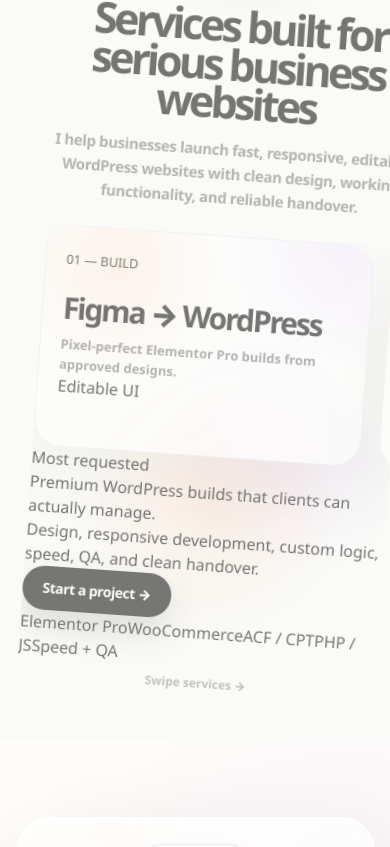
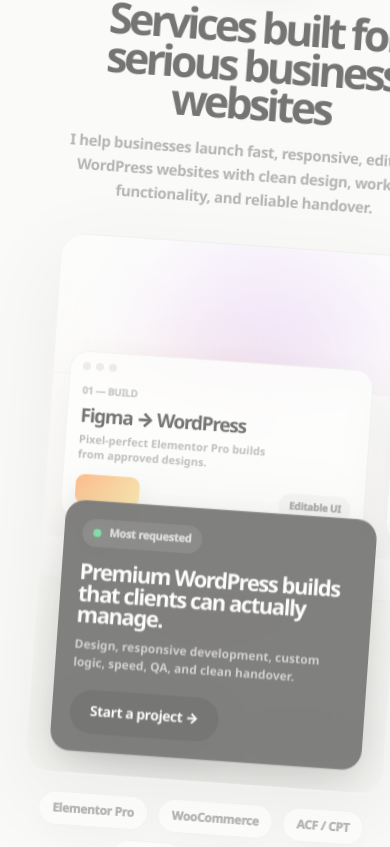
Before and after one commit to adeeliqbalanjum/Portfolio-v6, a Next.js app: page / in a window 390 px wide. Shown: the part 6480-7327 px from the top of the page. Built offline with nearby package versions, Linux system fonts and the light colour scheme; a web font is replaced by a local one.

Commit message:
Match services carousel styling with hero cards

```diff
--- a/app/services.module.css
+++ b/app/services.module.css
@@ -1,373 +1,374 @@
 .serviceShell {
   position: relative;
-  overflow: hidden;
+  margin-top: 32px;
 }
 
-.serviceShell::before {
+.serviceShowcase {
+  position: relative;
+  min-height: 430px;
+  overflow: hidden;
+  border-radius: 30px;
+  border: 1px solid rgba(0, 0, 0, .055);
+  background:
+    radial-gradient(circle at 50% -12%, #ffffff 0%, rgba(255,255,255,0) 42%),
+    linear-gradient(180deg, #ffffff 0%, #fbfbf8 52%, #f5f5f2 100%);
+  box-shadow: var(--shadow-1);
+  isolation: isolate;
+}
+
+.serviceShowcase::after {
   content: "";
   position: absolute;
-  left: 50%;
-  top: 58%;
-  width: min(760px, 90vw);
-  height: min(760px, 90vw);
-  border-radius: 50%;
-  background:
-    radial-gradient(circle, rgba(255, 122, 24, .16), transparent 54%),
-    radial-gradient(circle at 72% 32%, rgba(168, 85, 247, .12), transparent 38%);
-  transform: translate(-50%, -50%);
-  pointer-events: none;
-  filter: blur(6px);
-}
-
-.serviceHead,
-.serviceFeature,
-.serviceCarousel,
-.serviceMobileHint {
-  position: relative;
-  z-index: 1;
-}
-
-.serviceFeature {
-  margin-top: 30px;
-  display: grid;
-  grid-template-columns: 1.18fr .82fr;
-  gap: 18px;
-  padding: 24px;
-  border-radius: 30px;
-  overflow: hidden;
-  background:
-    radial-gradient(circle at 14% 20%, rgba(255, 122, 24, .20), transparent 34%),
-    radial-gradient(circle at 82% 18%, rgba(34, 197, 94, .14), transparent 32%),
-    linear-gradient(135deg, rgba(255, 255, 255, .88), rgba(255, 255, 255, .52));
-  border: 1px solid rgba(0, 0, 0, .065);
-  box-shadow: 0 28px 90px rgba(0, 0, 0, .08);
-}
-
-.serviceFeature::after {
-  content: "";
-  position: absolute;
-  inset: 0;
-  background: linear-gradient(120deg, transparent 0%, rgba(255, 255, 255, .58) 45%, transparent 68%);
-  transform: translateX(-75%);
-  animation: featureShine 6s ease-in-out infinite;
+  left: 0;
+  right: 0;
+  bottom: -1px;
+  height: 88px;
+  z-index: 3;
+  background: linear-gradient(180deg, rgba(250,250,248,0), #f5f5f2 72%);
   pointer-events: none;
 }
 
-@keyframes featureShine {
-  0%, 48% { transform: translateX(-78%); opacity: 0; }
-  58% { opacity: .82; }
-  76%, 100% { transform: translateX(78%); opacity: 0; }
-}
-
-.serviceFeatureCopy,
-.serviceFeatureActions {
-  position: relative;
-  z-index: 1;
-}
-
-.serviceFeatureKicker {
-  display: inline-flex;
-  align-items: center;
-  gap: 8px;
-  padding: 7px 12px;
-  border-radius: 999px;
-  background: #070707;
-  color: #fff;
-  font-size: 12px;
-  font-weight: 900;
-  letter-spacing: -.025em;
-}
-
-.serviceFeatureKicker::before {
-  content: "";
-  width: 8px;
-  height: 8px;
+.serviceBlob {
+  position: absolute;
+  width: 430px;
+  height: 430px;
   border-radius: 50%;
-  background: var(--green);
-  box-shadow: 0 0 18px rgba(34, 197, 94, .44);
-}
-
-.serviceFeatureCopy h3 {
-  max-width: 620px;
-  margin: 18px 0 0;
-  font-size: clamp(2rem, 4.2vw, 4.35rem);
-  line-height: .9;
-  letter-spacing: -.08em;
-  font-weight: 900;
-}
-
-.serviceFeatureCopy p {
-  max-width: 560px;
-  margin: 18px 0 0;
-  color: rgba(0, 0, 0, .52);
-  font-size: 15px;
-  line-height: 1.6;
-  font-weight: 650;
-  letter-spacing: -.025em;
-}
-
-.serviceFeatureActions {
-  display: flex;
-  flex-direction: column;
-  align-items: flex-end;
-  justify-content: space-between;
-  gap: 18px;
-}
-
-.serviceProofGrid {
-  width: 100%;
-  display: grid;
-  grid-template-columns: 1fr;
-  gap: 10px;
-}
-
-.serviceProofPill {
-  display: flex;
-  align-items: center;
-  justify-content: space-between;
-  gap: 14px;
-  padding: 14px 16px;
-  border-radius: 18px;
-  background: rgba(255, 255, 255, .72);
-  border: 1px solid rgba(0, 0, 0, .055);
-  font-size: 13px;
-  font-weight: 900;
-  color: rgba(0, 0, 0, .66);
-  box-shadow: 0 12px 34px rgba(0, 0, 0, .045);
-}
-
-.serviceProofPill span {
-  color: rgba(0, 0, 0, .34);
-  font-size: 12px;
-}
-
-.serviceCarousel {
-  margin-top: 28px;
-  overflow: hidden;
-  border-radius: 32px;
-  padding: 10px 0 20px;
-}
-
-.serviceFade {
-  position: absolute;
-  top: 0;
-  bottom: 0;
-  width: 120px;
-  z-index: 3;
+  z-index: 0;
+  filter: blur(34px);
+  opacity: .42;
+  mix-blend-mode: multiply;
+  animation: serviceDrift 24s ease-in-out infinite;
   pointer-events: none;
 }
 
-.serviceFadeLeft {
-  left: 0;
-  background: linear-gradient(90deg, var(--bg), rgba(250, 250, 248, 0));
+.serviceBlobOrange {
+  left: -6%;
+  top: 18%;
+  background: radial-gradient(circle, rgba(255,122,24,.92), rgba(255,122,24,0) 68%);
 }
 
-.serviceFadeRight {
-  right: 0;
-  background: linear-gradient(270deg, var(--bg), rgba(250, 250, 248, 0));
+.serviceBlobPurple {
+  right: -4%;
+  top: -12%;
+  background: radial-gradient(circle, rgba(168,85,247,.82), rgba(168,85,247,0) 68%);
+  animation-duration: 31s;
+  animation-delay: -8s;
 }
 
-.serviceTrack {
+.serviceBlobGreen {
+  left: 36%;
+  bottom: -38%;
+  background: radial-gradient(circle, rgba(34,197,94,.60), rgba(34,197,94,0) 70%);
+  animation-duration: 34s;
+  animation-delay: -15s;
+}
+
+@keyframes serviceDrift {
+  0%, 100% { transform: translate(0, 0) scale(1) rotate(0deg); }
+  33% { transform: translate(8%, -7%) scale(1.08) rotate(120deg); }
+  66% { transform: translate(-7%, 9%) scale(.93) rotate(245deg); }
+}
+
+.serviceHaze {
+  position: absolute;
+  left: 50%;
+  top: 45%;
+  width: min(1040px, 112vw);
+  height: 206px;
+  z-index: 1;
+  transform: translate(-50%, -50%);
+  background: linear-gradient(90deg, rgba(250,250,248,0) 0%, rgba(255,255,255,.90) 17%, rgba(255,255,255,.86) 83%, rgba(250,250,248,0) 100%);
+  border-block: 1px solid rgba(0,0,0,.04);
+  pointer-events: none;
+}
+
+.serviceHaze::before,
+.serviceHaze::after {
+  content: "";
+  position: absolute;
+  top: -18px;
+  bottom: -18px;
+  width: 110px;
+  z-index: 5;
+  pointer-events: none;
+}
+
+.serviceHaze::before {
+  left: 0;
+  background: linear-gradient(90deg, #fbfbf8, rgba(251,251,248,0));
+}
+
+.serviceHaze::after {
+  right: 0;
+  background: linear-gradient(270deg, #fbfbf8, rgba(251,251,248,0));
+}
+
+.serviceStrip {
+  position: absolute;
+  left: 50%;
+  top: 46%;
+  z-index: 2;
   display: flex;
+  gap: 22px;
   width: max-content;
-  gap: 18px;
-  animation: serviceMarquee 34s linear infinite;
+  transform: translate(-50%, -50%);
+  animation: serviceStripMove 18s ease-in-out infinite alternate;
   will-change: transform;
 }
 
-.serviceCarousel:hover .serviceTrack {
+.serviceShowcase:hover .serviceStrip {
   animation-play-state: paused;
 }
 
 .serviceGroup {
   display: flex;
-  gap: 18px;
+  align-items: center;
+  gap: 22px;
 }
 
-@keyframes serviceMarquee {
-  from { transform: translateX(0); }
-  to { transform: translateX(calc(-50% - 9px)); }
+@keyframes serviceStripMove {
+  from { transform: translate(calc(-50% - 86px), -50%); }
+  to { transform: translate(calc(-50% + 86px), -50%); }
 }
 
 .serviceCard {
   position: relative;
-  flex: 0 0 334px;
-  min-height: 354px;
-  padding: 22px;
-  border-radius: 28px;
+  flex: 0 0 auto;
+  width: 266px;
+  height: 176px;
+  border-radius: 20px;
   overflow: hidden;
-  background: rgba(255, 255, 255, .78);
-  border: 1px solid rgba(0, 0, 0, .065);
-  box-shadow: 0 22px 70px rgba(0, 0, 0, .075);
-  transition: transform .32s cubic-bezier(.2, .8, .2, 1), box-shadow .32s cubic-bezier(.2, .8, .2, 1), background .32s ease;
-}
-
-.serviceCard::before {
-  content: "";
-  position: absolute;
-  inset: -1px;
-  background:
-    radial-gradient(circle at 22% 18%, rgba(255, 122, 24, .16), transparent 35%),
-    radial-gradient(circle at 90% 4%, rgba(168, 85, 247, .13), transparent 32%);
-  opacity: .74;
-  pointer-events: none;
+  background: rgba(255,255,255,.86);
+  border: 1px solid rgba(0,0,0,.07);
+  box-shadow: 0 20px 55px rgba(0,0,0,.10);
+  text-align: left;
+  transform: translateZ(0);
+  backdrop-filter: blur(12px);
+  transition: transform .28s cubic-bezier(.2,.8,.2,1), box-shadow .28s cubic-bezier(.2,.8,.2,1);
 }
 
 .serviceCard:hover {
-  transform: translateY(-8px) scale(1.012);
-  background: rgba(255, 255, 255, .92);
-  box-shadow: 0 34px 95px rgba(0, 0, 0, .14);
+  transform: translateY(-6px) scale(1.015);
+  box-shadow: 0 30px 76px rgba(0,0,0,.15);
 }
 
-.serviceCardTop,
-.serviceIcon,
-.serviceCard h3,
-.serviceCard p,
-.serviceIncludes,
-.serviceFit {
-  position: relative;
-  z-index: 1;
+.serviceCard:nth-child(1),
+.serviceCard:nth-child(5) {
+  opacity: .42;
+  transform: scale(.90);
+  filter: blur(.4px);
 }
 
-.serviceCardTop {
+.browserDots {
   display: flex;
-  align-items: center;
-  justify-content: space-between;
-  gap: 12px;
+  gap: 5px;
+  padding: 10px 12px 6px;
 }
 
-.serviceNumber {
-  font-size: 12px;
+.browserDots i {
+  width: 8px;
+  height: 8px;
+  border-radius: 50%;
+  background: rgba(0,0,0,.12);
+}
+
+.serviceBody {
+  position: relative;
+  height: calc(100% - 24px);
+  padding: 0 13px 13px;
+}
+
+.serviceBody small {
+  display: inline-flex;
+  color: rgba(0,0,0,.36);
+  font-size: 10px;
+  line-height: 1;
   font-weight: 950;
-  color: rgba(0, 0, 0, .38);
   letter-spacing: -.025em;
 }
 
-.serviceProof {
+.serviceBody h3 {
+  margin: 7px 0 0;
+  max-width: 180px;
+  font-size: 21px;
+  line-height: .94;
+  letter-spacing: -.065em;
+  font-weight: 900;
+}
+
+.serviceBody p {
+  margin: 7px 0 0;
+  max-width: 210px;
+  font-size: 11px;
+  line-height: 1.4;
+  color: rgba(0,0,0,.45);
+  font-weight: 700;
+}
+
+.serviceBody span {
+  position: absolute;
+  right: 13px;
+  bottom: 14px;
+  display: inline-flex;
+  min-height: 25px;
+  align-items: center;
+  padding: 0 10px;
+  border-radius: 999px;
+  background: rgba(7,7,7,.055);
+  color: rgba(7,7,7,.58);
+  font-size: 10px;
+  font-weight: 950;
+  letter-spacing: -.025em;
+}
+
+.serviceShape {
+  position: absolute;
+  left: 13px;
+  bottom: 14px;
+  width: 64px;
+  height: 30px;
+  border-radius: 9px;
+  box-shadow: 0 9px 22px rgba(0,0,0,.10);
+}
+
+.shapeOrange { background: linear-gradient(135deg, rgba(255,122,24,.88), rgba(247,214,74,.74)); }
+.shapePurple { background: linear-gradient(135deg, rgba(168,85,247,.82), rgba(34,197,94,.56)); }
+.shapeGreen  { background: linear-gradient(135deg, rgba(34,197,94,.82), rgba(230,255,230,.88)); }
+.shapeDark   { background: linear-gradient(135deg, rgba(11,11,11,.86), rgba(255,122,24,.48)); }
+.shapeGold   { background: linear-gradient(135deg, rgba(247,214,74,.92), rgba(255,122,24,.72)); }
+
+.serviceFocusCard {
+  position: absolute;
+  right: 34px;
+  bottom: 34px;
+  z-index: 4;
+  width: min(330px, calc(100% - 44px));
+  padding: 22px;
+  border-radius: 24px;
+  background: rgba(7,7,7,.92);
+  color: #fff;
+  box-shadow: 0 34px 92px rgba(0,0,0,.24), 0 10px 28px rgba(0,0,0,.16);
+  backdrop-filter: blur(18px);
+}
+
+.serviceFocusCard span {
   display: inline-flex;
   align-items: center;
-  min-height: 30px;
+  gap: 8px;
+  min-height: 28px;
   padding: 0 11px;
   border-radius: 999px;
-  background: rgba(7, 7, 7, .06);
-  color: rgba(0, 0, 0, .58);
+  background: rgba(255,255,255,.10);
+  color: rgba(255,255,255,.72);
   font-size: 11px;
   font-weight: 950;
   letter-spacing: -.025em;
-  white-space: nowrap;
 }
 
-.serviceIcon {
-  width: 58px;
-  height: 58px;
-  margin-top: 44px;
-  display: grid;
-  place-items: center;
-  border-radius: 19px;
-  background: #070707;
-  color: #fff;
-  font-size: 25px;
-  font-weight: 900;
-  box-shadow: 0 18px 46px rgba(0, 0, 0, .20);
+.serviceFocusCard span::before {
+  content: "";
+  width: 8px;
+  height: 8px;
+  border-radius: 999px;
+  background: var(--green);
+  box-shadow: 0 0 18px rgba(34,197,94,.42);
 }
 
-.serviceCard h3 {
-  margin: 24px 0 0;
-  font-size: 30px;
-  line-height: .94;
-  letter-spacing: -.07em;
+.serviceFocusCard h3 {
+  margin: 15px 0 0;
+  font-size: 25px;
+  line-height: .96;
+  letter-spacing: -.065em;
   font-weight: 900;
 }
 
-.serviceCard p {
-  margin: 12px 0 0;
-  color: rgba(0, 0, 0, .52);
-  font-size: 13px;
-  line-height: 1.55;
-  font-weight: 650;
+.serviceFocusCard p {
+  margin: 10px 0 18px;
+  color: rgba(255,255,255,.66);
+  font-size: 12px;
+  line-height: 1.5;
+  font-weight: 700;
 }
 
-.serviceIncludes {
-  margin-top: 20px;
-  padding-top: 16px;
-  border-top: 1px solid rgba(0, 0, 0, .07);
+.serviceProofRow {
+  display: flex;
+  justify-content: center;
+  gap: 10px;
+  flex-wrap: wrap;
+  margin-top: 18px;
 }
 
-.serviceIncludes strong {
-  display: block;
-  color: rgba(0, 0, 0, .38);
-  font-size: 11px;
+.serviceProofRow span {
+  display: inline-flex;
+  align-items: center;
+  min-height: 34px;
+  padding: 0 13px;
+  border-radius: 999px;
+  background: rgba(255,255,255,.70);
+  border: 1px solid rgba(0,0,0,.065);
+  box-shadow: 0 12px 34px rgba(0,0,0,.045);
+  color: rgba(7,7,7,.52);
+  font-size: 12px;
   font-weight: 950;
-  text-transform: uppercase;
-  letter-spacing: .04em;
-}
-
-.serviceIncludes span {
-  display: block;
-  margin-top: 7px;
-  color: rgba(0, 0, 0, .68);
-  font-size: 12px;
-  line-height: 1.45;
-  font-weight: 800;
-}
-
-.serviceFit {
-  display: inline-flex;
-  margin-top: 16px;
-  color: var(--orange);
-  font-size: 13px;
-  font-weight: 950;
-  letter-spacing: -.03em;
+  letter-spacing: -.025em;
 }
 
 .serviceMobileHint {
   display: none;
-  margin: 6px 0 0;
-  color: rgba(0, 0, 0, .40);
+  margin: 10px 0 0;
+  color: rgba(0,0,0,.40);
   font-size: 12px;
   font-weight: 900;
   text-align: center;
 }
 
 @media (max-width: 900px) {
-  .serviceFeature {
-    grid-template-columns: 1fr;
+  .serviceShowcase {
+    min-height: 500px;
   }
 
-  .serviceFeatureActions {
-    align-items: flex-start;
+  .serviceStrip {
+    left: 0;
+    right: 0;
+    top: 46%;
+    transform: translateY(-50%);
+    overflow-x: auto;
+    scroll-snap-type: x mandatory;
+    padding: 12px 22px 20px;
+    animation: none;
+    width: auto;
   }
 
-  .serviceProofGrid {
-    grid-template-columns: repeat(3, minmax(0, 1fr));
-  }
-
-  .serviceCarousel {
-    overflow-x: auto;
-    scroll-snap-type: x mandatory;
-    padding-bottom: 12px;
-    border-radius: 24px;
-  }
-
-  .serviceCarousel::-webkit-scrollbar {
+  .serviceStrip::-webkit-scrollbar {
     display: none;
-  }
-
-  .serviceTrack {
-    animation: none;
   }
 
   .serviceGroup:nth-child(2) {
     display: none;
   }
 
-  .serviceFade {
-    display: none;
+  .serviceCard {
+    width: min(74vw, 284px);
+    scroll-snap-align: center;
   }
 
-  .serviceCard {
-    flex-basis: min(78vw, 340px);
-    scroll-snap-align: start;
+  .serviceCard:nth-child(1),
+  .serviceCard:nth-child(5) {
+    opacity: 1;
+    transform: none;
+    filter: none;
+  }
+
+  .serviceFocusCard {
+    left: 22px;
+    right: 22px;
+    bottom: 22px;
+    width: auto;
+  }
+
+  .serviceHaze::before,
+  .serviceHaze::after {
+    display: none;
   }
 
   .serviceMobileHint {
@@ -376,33 +377,45 @@
 }
 
 @media (max-width: 560px) {
-  .serviceFeature {
-    padding: 18px;
+  .serviceShowcase {
+    min-height: 540px;
     border-radius: 24px;
   }
 
-  .serviceFeatureCopy h3 {
-    font-size: clamp(2rem, 12vw, 3.2rem);
+  .serviceBlob {
+    width: 330px;
+    height: 330px;
+    opacity: .36;
   }
 
-  .serviceProofGrid {
-    grid-template-columns: 1fr;
+  .serviceStrip {
+    top: 38%;
+    padding-inline: 16px;
   }
 
   .serviceCard {
-    flex-basis: 84vw;
-    min-height: auto;
-    padding: 20px;
+    width: 78vw;
+    height: 168px;
+    border-radius: 18px;
   }
 
-  .serviceIcon {
-    margin-top: 34px;
+  .serviceBody h3 {
+    font-size: 19px;
+  }
+
+  .serviceFocusCard {
+    padding: 18px;
+    border-radius: 20px;
+  }
+
+  .serviceFocusCard h3 {
+    font-size: 22px;
   }
 }
 
 @media (prefers-reduced-motion: reduce) {
-  .serviceTrack,
-  .serviceFeature::after {
+  .serviceBlob,
+  .serviceStrip {
     animation: none;
   }
 }
```
